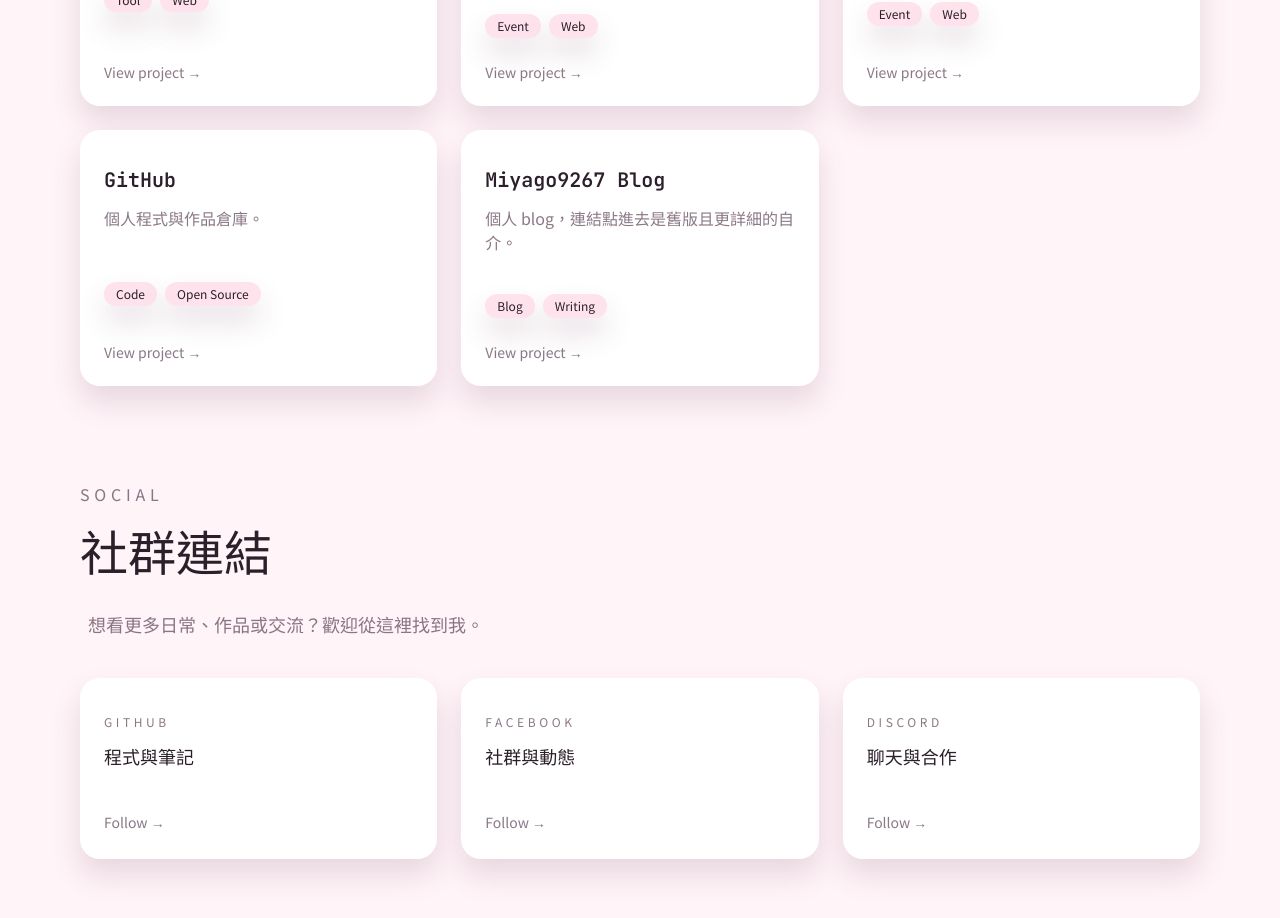
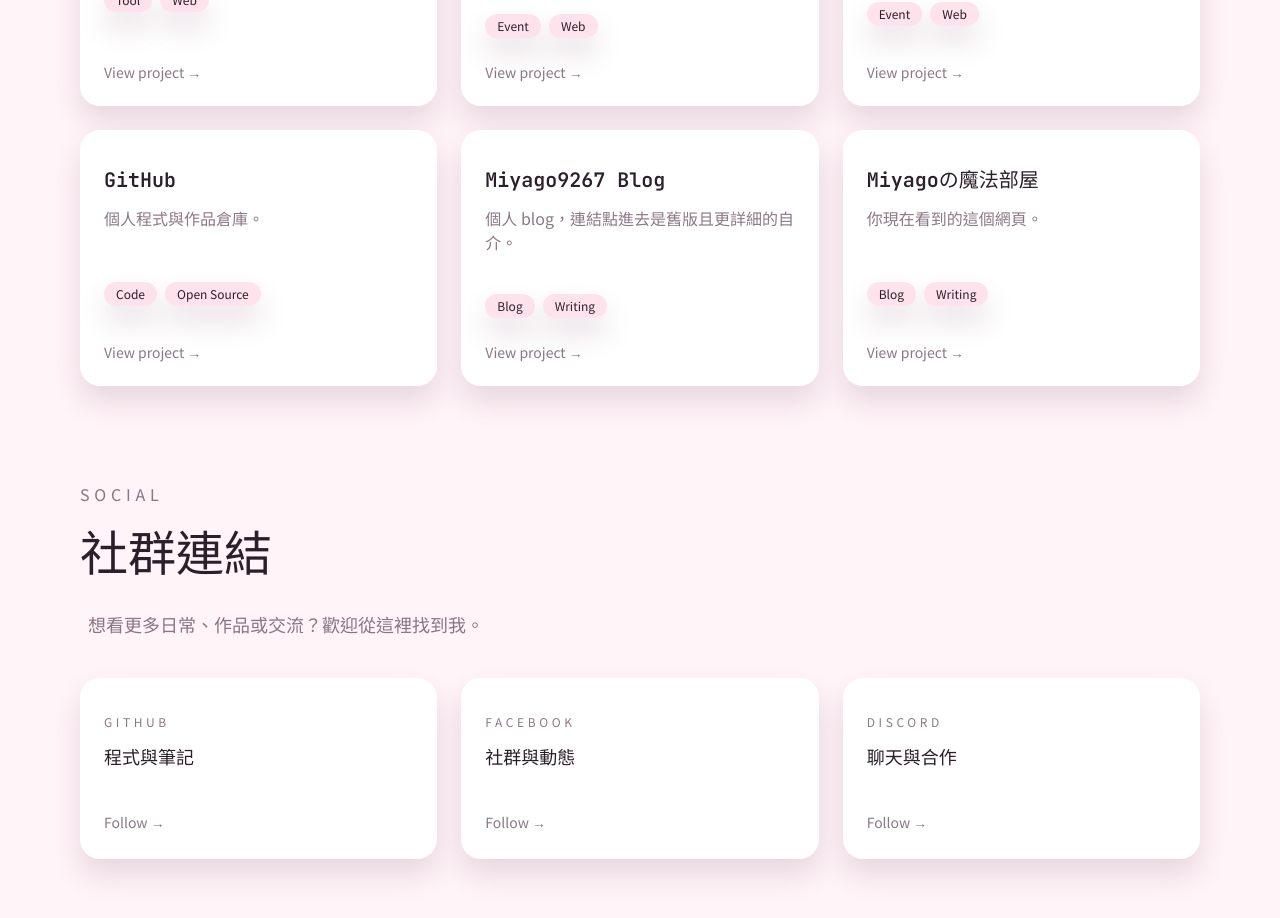
Before and after one commit to miyago9267/personal-website, a Vue app: page / in a window 1280 px wide. Shown: the part 4220-5138 px from the top of the page. Built offline with nearby package versions, Linux system fonts and the light colour scheme.

Commit message:
feat: 更新自己更新自己更新自己（迴圈）

```diff
--- a/index.html
+++ b/index.html
@@ -4,7 +4,7 @@
     <meta charset="UTF-8" />
     <link rel="icon" type="image/x-icon" href="/logo_32x32.png" />
     <meta name="viewport" content="width=device-width, initial-scale=1.0" />
-    <meta name="description" content="水源ミヤゴ的魔法世界：記錄學經歷、網路與 ACG 坑單、Side Project 與社群出沒點的個人媒體。" />
+    <meta name="description" content="水源ミヤゴ的魔法部屋：記錄米亞果的學經歷、坑單、Side Project 與社群出沒點的自架個人媒體專頁。" />
     <meta name="author" content="Miyago9267" />
     <meta name="robots" content="index, follow" />
     <link rel="canonical" href="https://info.miyago9267.com/" />
@@ -16,9 +16,9 @@
     <meta property="og:image:alt" content="Miyago avatar" />
     <meta name="twitter:card" content="summary_large_image" />
     <meta name="twitter:title" content="Miyagoの魔法世界 · Personal Media | 水源ミヤゴ" />
-    <meta name="twitter:description" content="水源ミヤゴ的魔法世界：記錄學經歷、網路與 ACG 坑單、Side Project 與社群出沒點的個人媒體。" />
+    <meta name="twitter:description" content="水源ミヤゴ的魔法部屋：記錄米亞果的學經歷、坑單、Side Project 與與社群出沒點的自架個人媒體專頁。" />
     <meta name="twitter:image" content="https://drive.miyago9267.com/d/home/miyago/Pictures/pic/miyago_avatar.png" />
-    <title>Miyagoの魔法世界 · Personal Media | 水源ミヤゴ</title>
+    <title>Miyagoの魔法部屋 · Personal Media | 水源ミヤゴ</title>
   </head>
   <body>
     <div id="app"></div>
--- a/src/data/profile.json
+++ b/src/data/profile.json
@@ -410,6 +410,15 @@
         "Writing"
       ],
       "href": "https://miyago9267.com/about"
+    },
+    {
+      "name": "Miyagoの魔法部屋",
+      "description": "你現在看到的這個網頁。",
+      "stack": [
+        "Blog",
+        "Writing"
+      ],
+      "href": "https://github.com/miyago9267/personal-website"
     }
   ],
   "channels": [
```
Also changed, not shown: 1 other file (tests, documents, lock files or other folders).
